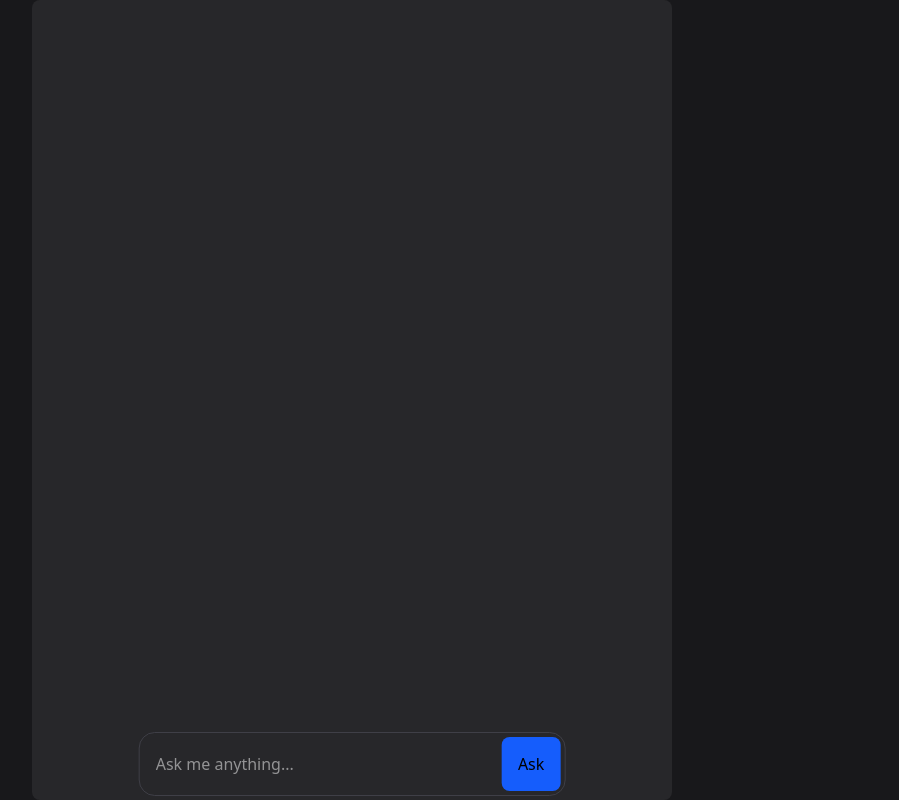
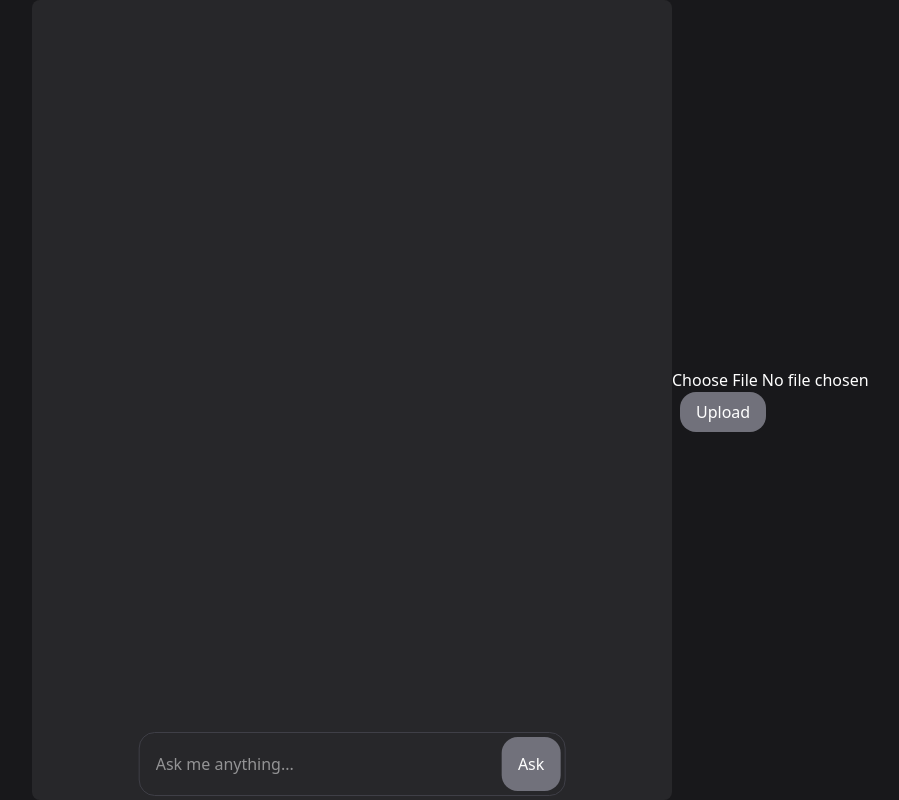
Before and after one commit to saikirana1/Pdf_To_Text_Gen, a React (Vite) app in the folder ui/: page /chat in a window 1280 px wide. Shown: the whole page, without its empty margins (288-1187 px from the left). Built offline with nearby package versions, Linux system fonts and the light colour scheme.

Commit message:
fix: remove unused improts

```diff
--- a/ui/src/App.tsx
+++ b/ui/src/App.tsx
@@ -1,10 +1,8 @@
+import { Route, Routes } from 'react-router-dom'
 import './App.css'
-import Navbar from './navbar'
-import { Route, Routes } from 'react-router-dom'
-import Home from './pages/Home'
+import Chat from './pages/Chat'
 import Login from './pages/Login'
 import UploadDocument from './pages/UploadDocument'
-import Chat from './pages/Chat'
 
 function App() {
 
--- a/ui/src/navbar.tsx
+++ b/ui/src/navbar.tsx
@@ -1,4 +1,4 @@
-import { Link, useNavigate } from "react-router-dom";
+import { Link } from "react-router-dom";
 
 function Navbar() {
 
--- a/ui/src/pages/Chat.tsx
+++ b/ui/src/pages/Chat.tsx
@@ -1,4 +1,5 @@
-import React, { useState, useRef, useEffect } from "react";
+import { useEffect, useRef, useState } from "react";
+import FileUpload from "./FileUpload";
 
 interface Message {
   role: "user" | "assistant";
@@ -37,7 +38,6 @@ function Chat() {
           {...last, text: last.text + event.data}
         ]
       });
-      // setMessages(() => [event.data]);
       console.log("Received:", event.data);
     };
 
@@ -49,6 +49,7 @@ function Chat() {
     eventSourceRef.current = eventSource;
     setUserQuestion("");
   };
+
 useEffect(() => {
     return () => {
       if (eventSourceRef.current) {
@@ -78,6 +79,13 @@ useEffect(() => {
           ))}
         </ul>
         <div className="bg-zinc-800 p-1 mt-2 rounded-2xl border border-zinc-700 flex h-16 fixed bottom-1 w-1/3 left-1/2 -translate-x-1/2">
+                <form
+          onSubmit={(e) => {
+            e.preventDefault();
+            handle_onclick();
+          }}
+          className="flex w-full"
+        >
               <input
                 type="text"
                 className="w-full h-full p-3 outline-none bg-transparent text-white"
@@ -85,15 +93,23 @@ useEffect(() => {
                 onChange={(e) => setUserQuestion(e.target.value)}
                 value={userQuestion}
               />
+                {/* <input
+    type="file"
+    // onChange={(e) => setUserFile(e.target.files[0])} // handle file selection
+  /> */}
+
             <button
-            className="px-4 bg-blue-600 rounded-lg"
-            onClick={handle_onclick}
+              type="submit"
+              className="px-4 bg-zinc-500 rounded-2xl text-white hover:bg-zinc-600 transition"
             >
               Ask
             </button>
+        </form>
         </div>
       </div>
-      <div className="col-span-3 flex items-center justify-center text-white"></div>
+      <div className="col-span-3 flex items-center justify-items-center pr-4 text-white" >
+          <FileUpload/>
+      </div>
     </div>
   );
 }
--- /dev/null
+++ b/ui/src/pages/FileUpload.tsx
@@ -0,0 +1,46 @@
+import React, { useState } from "react";
+import axios from "axios";
+
+function FileUpload() {
+  const [file, setFile] = useState(null);
+  const [message, setMessage] = useState("");
+  const handleFileChange = (e) => {
+    if (e.target.files && e.target.files[0]) {
+      setFile(e.target.files[0]);
+      setMessage("");
+    }
+  };
+
+  const handleUpload = async () => {
+    if (!file) {
+      setMessage("Please select a file first.");
+      return;
+    }
+
+    const formData = new FormData();
+    formData.append("file", file);
+
+    try {
+      const response = await axios.post("http://localhost:8000/upload", formData, {
+        headers: { "Content-Type": "multipart/form-data" },
+      });
+      setMessage("Upload successful!");
+      console.log("Upload Success:", response.data);
+    } catch (error) {
+      setMessage("Upload failed.");
+      console.error("Upload Error:", error);
+    }
+  };
+
+  return (
+    <div>
+      <input type="file" onChange={handleFileChange} />
+      <button onClick={handleUpload} className="ml-2 px-4 py-2 bg-zinc-500 rounded-2xl text-white hover:bg-zinc-600 transition">
+        Upload
+      </button>
+      {message && <p>{message}</p>}
+    </div>
+  );
+}
+
+export default FileUpload;
--- a/ui/src/pages/Home.tsx
+++ b/ui/src/pages/Home.tsx
@@ -1,4 +1,3 @@
-import React from 'react'
 
 function Home() {
   return (
--- a/ui/src/pages/UploadDocument.tsx
+++ b/ui/src/pages/UploadDocument.tsx
@@ -1,4 +1,3 @@
-import React from 'react'
 
 function UploadDocument() {
   return (
```
Lines whose indentation alone changed are shown as unchanged.
